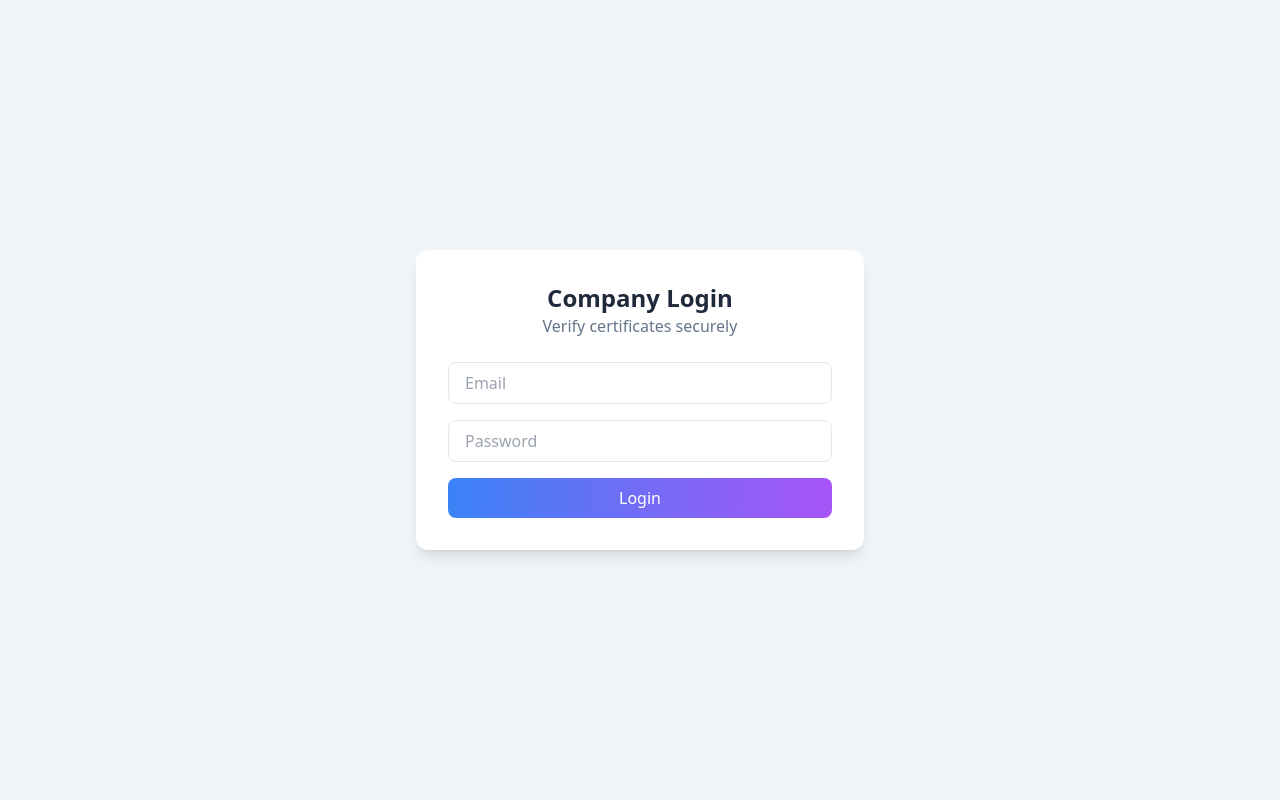
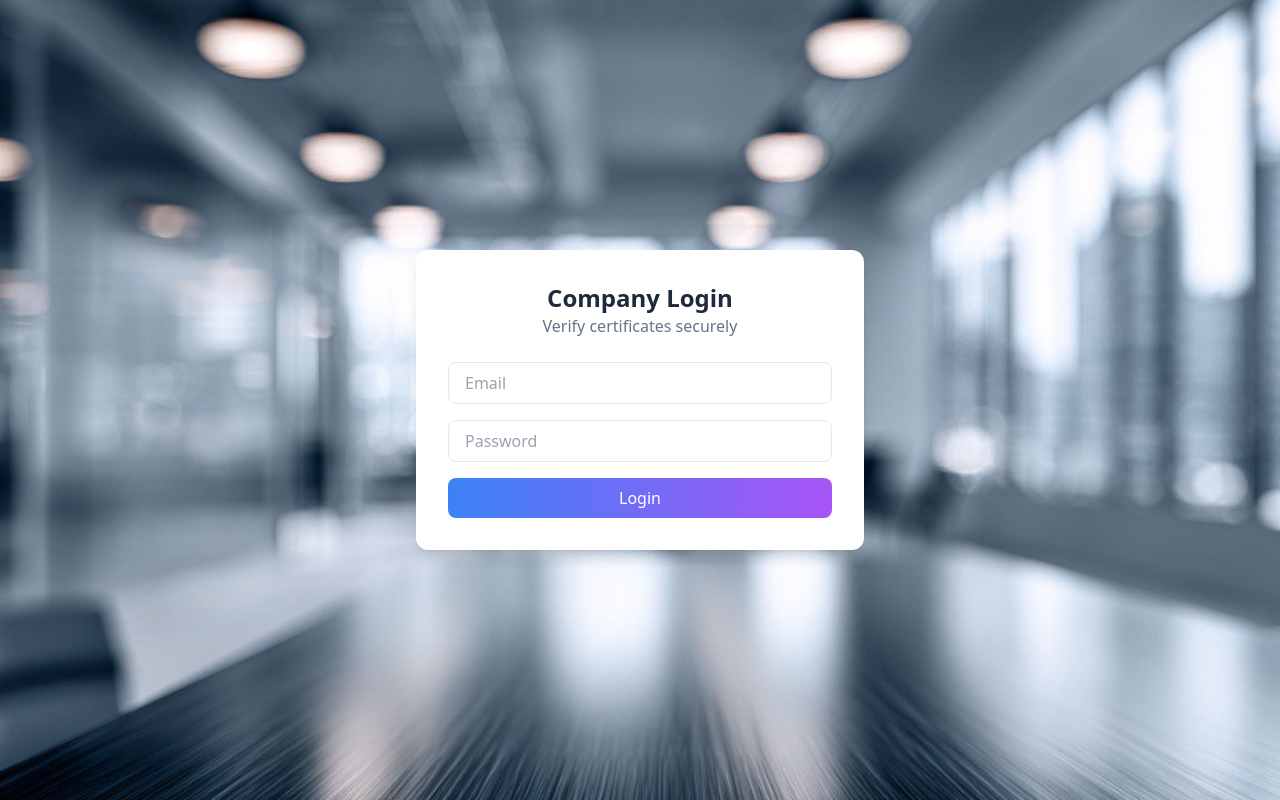
Before and after one commit to muhamed-shahid/certify-project, a React (Vite) app in the folder client/: page /company/login in a window 1280 px wide. Built offline with nearby package versions, Linux system fonts and the light colour scheme.

Commit message:
Setting Company page

```diff
--- a/client/src/pages/Home.jsx
+++ b/client/src/pages/Home.jsx
@@ -1,4 +1,5 @@
 import React from 'react'
+import { Link } from 'react-router-dom'
 
 const Home = () => {
   return (
--- a/client/src/pages/company/CompanyLogin.jsx
+++ b/client/src/pages/company/CompanyLogin.jsx
@@ -2,8 +2,20 @@ import React from 'react'
 
 const CompanyLogin = () => {
   return (
-    <section className='min-h-screen flex items-center justify-center bg-slate-100'>
-        <div className="w-full max-w-md bg-white p-8 rounded-xl shadow-lg">
+
+      <div
+  className="relative min-h-screen bg-cover"
+  style={{
+    backgroundImage: "url('/images/company-bg.jpg')",
+  }}
+>
+  {/* Dark Blue Overlay */}
+  <div className="absolute inset-0"></div>
+
+  {/* Content */}
+  <div className="relative z-10 flex items-center justify-center min-h-screen">
+    {/* Company Login Card */}
+     <div className="w-full max-w-md bg-white p-8 rounded-xl shadow-lg">
             <h2 className="text-2xl font-bold text-center text-slate-800">Company Login</h2>
             <p className="text-center text-slate-500 mb-6">
                 Verify certificates securely
@@ -14,7 +26,10 @@ const CompanyLogin = () => {
                 <button className="w-full bg-gradient-to-r from-blue-500 to-purple-500 text-white py-2 rounded-lg">Login</button>
             </form>
         </div>
-    </section>
+  </div>
+</div>
+
+
   )
 }
 
```
Also changed, not shown: client/public/images/company-bg.jpg (added).
